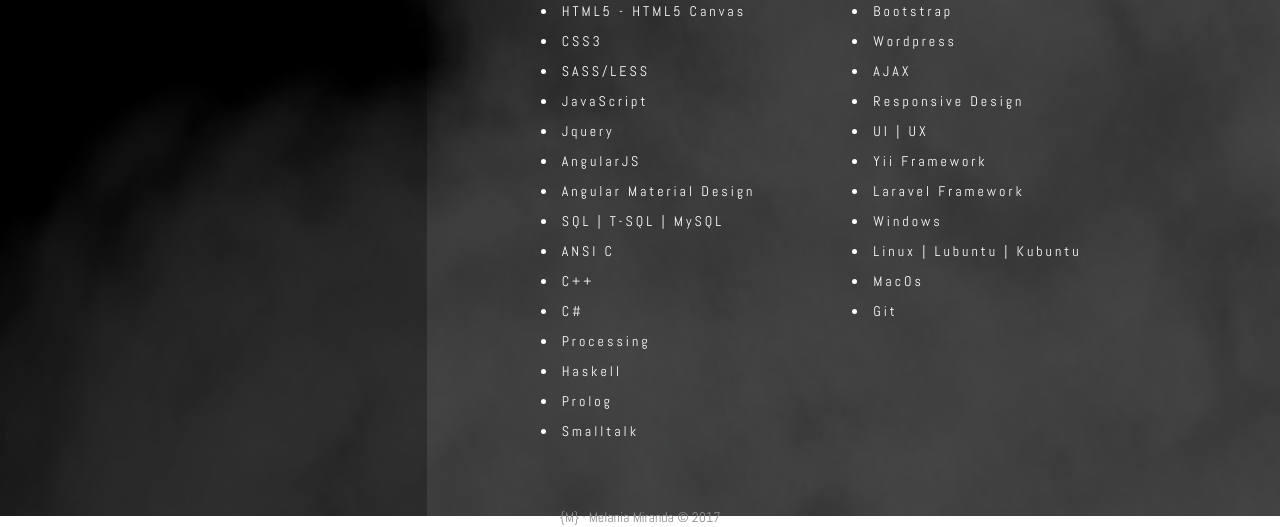
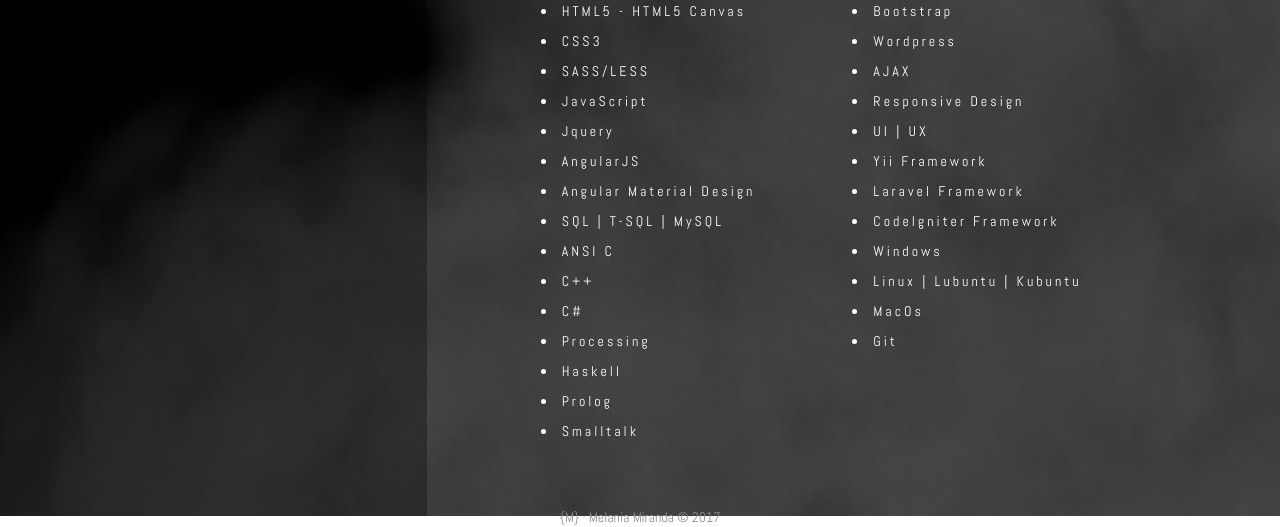
Before and after one commit to MelMiranda/MelMiranda.github.io, a plain HTML site: page index.html in a window 1280 px wide. Shown: the part 284-811 px from the top of the page. Drawn offline with Linux system fonts and the light colour scheme; files that its build step writes are made by us from their sources.

Commit message:
Update skills

```diff
--- a/index.html
+++ b/index.html
@@ -159,6 +159,7 @@
         <li>UI | UX</li>
         <li>Yii Framework</li>
         <li>Laravel Framework</li>
+        <li>CodeIgniter Framework</li>
         <li>Windows</li>
         <li>Linux | Lubuntu | Kubuntu</li>
         <li>MacOs</li>
```
